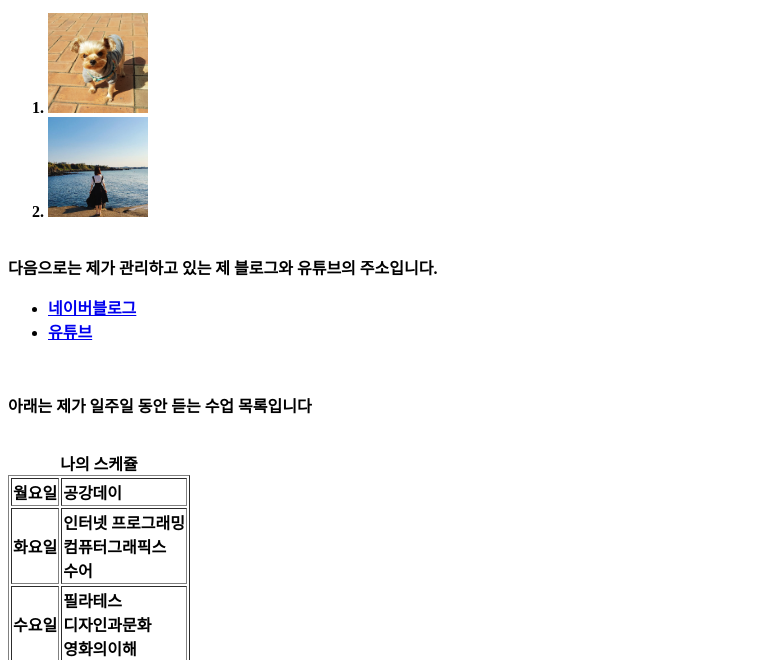
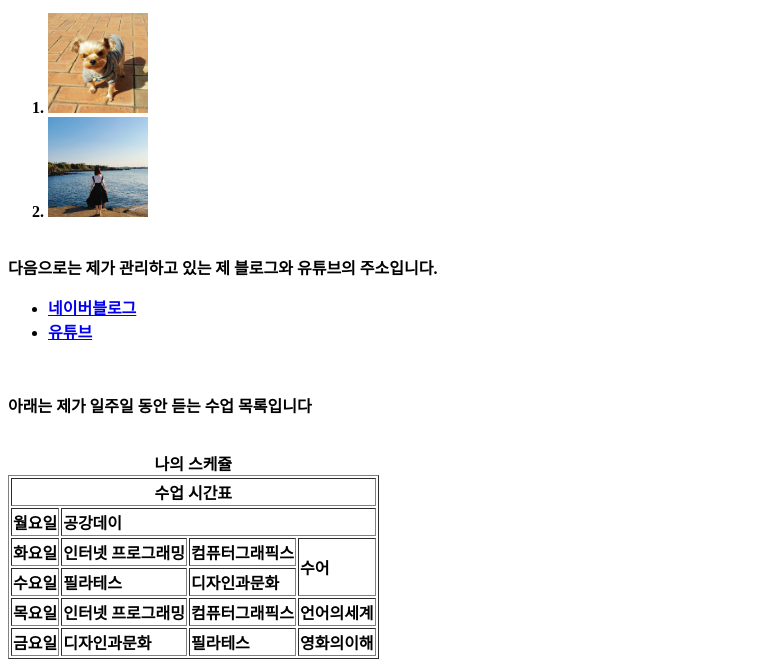
Before and after one commit to 2018147570/HomeworkRepository, a plain HTML site: page LAB1/index.html in a window 1280 px wide. Shown: the part 140-800 px from the top of the page, without its empty margins (0-757 px from the left). Drawn offline with Linux system fonts and the light colour scheme.

Commit message:
Assginment1

```diff
--- a/LAB1/index.html
+++ b/LAB1/index.html
@@ -28,25 +28,29 @@
         <table border="1">
         <caption>나의 스케쥴</caption>
         <tbody>
+            <thead>
+                <th colspan="4"> 수업 시간표 </th>
+            </thead>
             <tr>
                 <td>월요일<strong></td>
-                <td>공강데이</td>
+                <td colspan="3">공강데이</td>
             </tr>
             <tr>
                 <td>화요일<strong></td>
-                <td>인터넷 프로그래밍<br />컴퓨터그래픽스<br />수어</td>
+                <td>인터넷 프로그래밍</td><td>컴퓨터그래픽스</td><td rowspan="2">수어</td>
             </tr>
             <tr>
                 <td>수요일<strong></td>
-                <td>필라테스<br />디자인과문화<br />영화의이해</td>
+                <td>필라테스</td><td>디자인과문화</td>
             </tr>
+
             <tr>
                 <td>목요일<strong></td>
-                <td>인터넷 프로그래밍<br />컴퓨터그래픽스<br />언어의세계</td>
+                <td>인터넷 프로그래밍</td><td>컴퓨터그래픽스</td><td>언어의세계</td>
             </tr>
             <tr>
                 <td>금요일<strong></td>
-                <td>디자인과문화<br />필라테스<br />수어</td>
+                <td>디자인과문화</td><td>필라테스</td><td>영화의이해</td>
             </tr>
         </tbody>
         </table>
```
